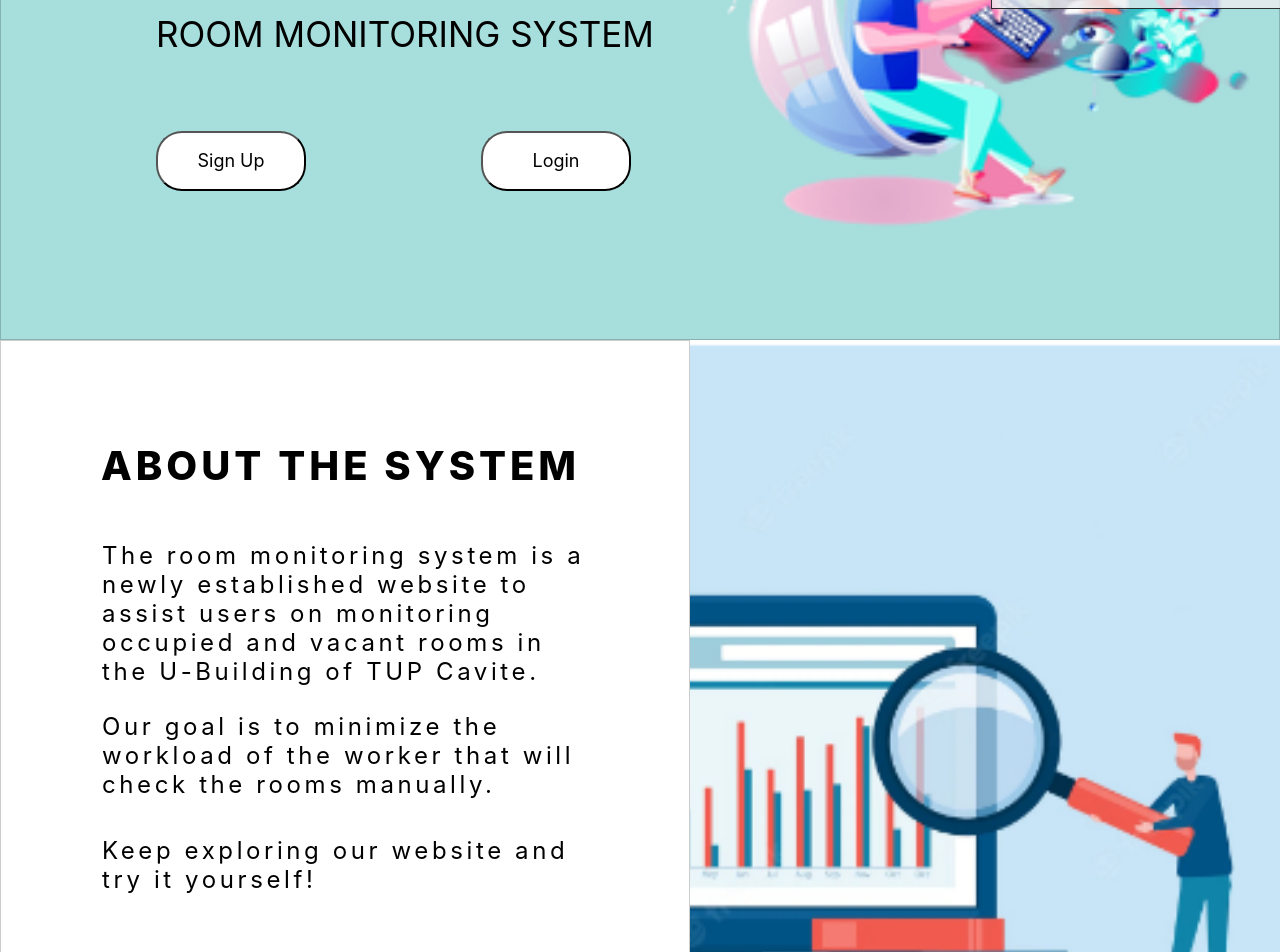
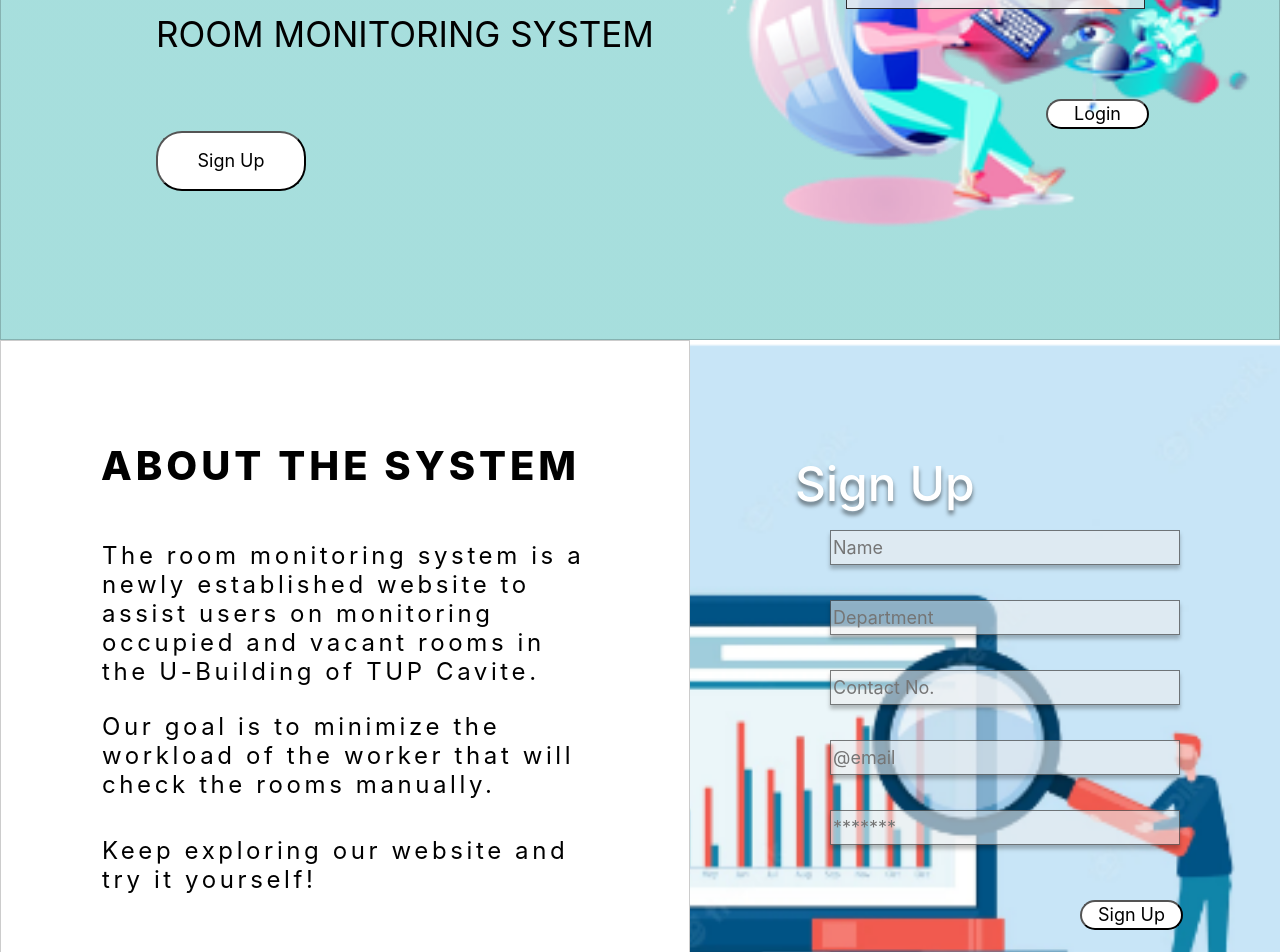
Before and after one commit to JazminnAira/jade_monitoring_system, a Next.js app: page /CoverPage in a window 1280 px wide. Shown: the part 360-1312 px from the top of the page. Built offline with nearby package versions, Linux system fonts and the light colour scheme.

Commit message:
sign up, fix login

```diff
--- a/jade_components/About.jsx
+++ b/jade_components/About.jsx
@@ -5,10 +5,13 @@ import styles from "./About.module.css";
 const About = () => {
     return (
         <div className={styles.background}>
+             <div className={styles.layer}>
             <div className={styles.container}>
+
                 <div>
                     <p className={styles.title}>ABOUT THE SYSTEM</p>
                 </div>
+
                 <div>
                     <p className={styles.content}>The room monitoring system is a newly established website to assist users on monitoring occupied and vacant rooms
                     in the U-Building of TUP Cavite.
@@ -21,7 +24,25 @@ const About = () => {
                 </div>
 
             </div>
+
+            <div className={styles.container2}>
+                    <div className={styles.signup}>
+                        <h4 className={styles.signuplbl}>Sign Up</h4>
+                        <input type="text" className={styles.name} placeholder="Name"/>
+                        <input type="text" className={styles.department} placeholder="Department"/>
+                        <input type="text" className={styles.cnum} placeholder="Contact No."/>
+                        <input type="text" className={styles.email} placeholder="@email"/>
+                        <input type="text" className={styles.password} placeholder="*******"/>
+                        <button className={styles.signup_btn}>Sign Up</button>
+                    </div>
+
+                </div>
+
         </div>
+
+        </div>
+
+
 
 
     );
--- a/jade_components/About.module.css
+++ b/jade_components/About.module.css
@@ -19,6 +19,27 @@
     background: #FFFFFF;
     border: 1px solid rgba(0, 0, 0, 0.2);
 
+
+}
+.container2{
+    display: block;
+    box-sizing: border-box;
+    margin-left: 650px;
+    margin-top: 10px;
+    position: absolute;
+    width: 50%;
+    height: 800px;
+    align-items: center;
+    min-width: 690px;
+    min-height: 100px;
+
+
+
+
+}
+.layer {
+    position: relative;
+    display: flex;
 
 }
 
@@ -76,4 +97,180 @@
         text-align: center;
     }
 
+
 }
+.image{
+    position: relative;
+    width: 650;
+    height: 550;
+    left: 700px;
+}
+
+.layer {
+    position: relative;
+    display: flex;
+
+}
+.signup{
+    width: 100%;
+    text-align: center;
+    position: absolute;
+}
+
+.name {
+    box-sizing: border-box;
+
+    position: absolute;
+    width: 350px;
+    height: 35px;
+    left: 180px;
+    top: 180px;
+
+    background: rgba(237, 238, 241, 0.6);
+    mix-blend-mode: normal;
+    border: 1px solid rgba(0, 0, 0, 0.5);
+    box-shadow: 0px 4px 4px rgba(0, 0, 0, 0.25);
+
+    font-family: 'Inter', sans-serif;
+    font-style: normal;
+    font-weight: 400;
+    font-size: 18px;
+    line-height: 18px;
+    color: #000000;
+}
+
+.department {
+    box-sizing: border-box;
+
+    position: absolute;
+    width: 350px;
+    height: 35px;
+    left: 180px;
+    top: 250px;
+
+    background: rgba(237, 238, 241, 0.6);
+    mix-blend-mode: normal;
+    border: 1px solid rgba(0, 0, 0, 0.5);
+    box-shadow: 0px 4px 4px rgba(0, 0, 0, 0.25);
+
+    font-family: 'Inter', sans-serif;
+    font-style: normal;
+    font-weight: 400;
+    font-size: 18px;
+    line-height: 18px;
+    color: #000000;
+
+
+}
+.cnum {
+    box-sizing: border-box;
+
+    position: absolute;
+    width: 350px;
+    height: 35px;
+    left: 180px;
+    top: 320px;
+
+    background: rgba(237, 238, 241, 0.6);
+    mix-blend-mode: normal;
+    border: 1px solid rgba(0, 0, 0, 0.5);
+    box-shadow: 0px 4px 4px rgba(0, 0, 0, 0.25);
+
+    font-family: 'Inter', sans-serif;
+    font-style: normal;
+    font-weight: 400;
+    font-size: 18px;
+    line-height: 18px;
+    color: #000000;
+
+
+}
+
+.email {
+    box-sizing: border-box;
+
+    position: absolute;
+    width: 350px;
+    height: 35px;
+    left: 180px;
+    top: 390px;
+
+    background: rgba(237, 238, 241, 0.6);
+    mix-blend-mode: normal;
+    border: 1px solid rgba(0, 0, 0, 0.5);
+    box-shadow: 0px 4px 4px rgba(0, 0, 0, 0.25);
+
+    font-family: 'Inter', sans-serif;
+    font-style: normal;
+    font-weight: 400;
+    font-size: 18px;
+    line-height: 18px;
+    color: #000000;
+
+
+}
+
+.password {
+    box-sizing: border-box;
+
+    position: absolute;
+    width: 350px;
+    height: 35px;
+    left: 180px;
+    top: 460px;
+
+    background: rgba(237, 238, 241, 0.6);
+    mix-blend-mode: normal;
+    border: 1px solid rgba(0, 0, 0, 0.5);
+    box-shadow: 0px 4px 4px rgba(0, 0, 0, 0.25);
+
+    font-family: 'Inter', sans-serif;
+    font-style: normal;
+    font-weight: 400;
+    font-size: 18px;
+    line-height: 18px;
+    color: #000000;
+
+
+}
+
+.signuplbl{
+    position: relative;
+    width: 100%;
+    left : 145px;
+    top: 40px;
+
+    font-family: 'Inter',sans-serif;
+    font-style: normal;
+    font-weight: 500;
+    font-size: 6vh;
+    align-items: center;
+    text-align: left;
+
+    color: #FFFFFF;
+
+    mix-blend-mode: normal;
+    text-shadow: 0px 4px 4px rgba(0, 0, 0, 0.5);
+}
+.signup_btn {
+    position: absolute;
+    width: 103px;
+    height: 30px;
+    left: 430px;
+    top: 550px;
+
+    background: #FFFFFF;
+    border-radius: 26px;
+
+    font-family: 'Inter', sans-serif;
+    font-style: normal;
+    font-weight: 400;
+    font-size: 18px;
+    line-height: 18px;
+    cursor: pointer;
+    color: #000000;
+}
+.signup_btn:hover{
+    color: rgb(92, 193, 252);
+    font-weight: bold;
+}
--- a/jade_components/Title.module.css
+++ b/jade_components/Title.module.css
@@ -69,17 +69,18 @@
     font-size: 18px;
     line-height: 18px;
     cursor: pointer;
+    color: #000000;
 }
 .signup_btn:hover{
     color: rgb(92, 193, 252);
     font-weight: bold;
 }
 .login_btn {
-    position: relative;
-    width: 150px;
-    height: 60px;
-    left: 330px;
-    top: 120px;
+    position: absolute;
+    width: 103px;
+    height: 30px;
+    left: 1045px;
+    top: 380px;
 
     background: #FFFFFF;
     border-radius: 26px;
@@ -90,6 +91,7 @@
     font-size: 18px;
     line-height: 18px;
     cursor: pointer;
+    color: #000000;
 }
 
 .login_btn:hover{
@@ -123,12 +125,19 @@
     position: absolute;
     width: 299px;
     height: 40px;
+    left: 180px;
+    top: 180px;
 
+    background: rgba(237, 238, 241, 0.8);
+    mix-blend-mode: normal;
+    border: 1px solid rgba(0, 0, 0, 0.8);
 
-    background: rgba(237, 238, 241, 0.6);
-    mix-blend-mode: normal;
-    border: 1px solid rgba(0, 0, 0, 0.5);
-    font-size: 20px;
+    font-family: 'Inter', sans-serif;
+    font-style: normal;
+    font-weight: 400;
+    font-size: 18px;
+    line-height: 18px;
+    color: #000000;
 }
 
 .password {
@@ -137,12 +146,21 @@
     position: absolute;
     width: 299px;
     height: 40px;
+    left: 180px;
     top: 250px;
 
     background: rgba(237, 238, 241, 0.8);
     mix-blend-mode: normal;
     border: 1px solid rgba(0, 0, 0, 0.8);
-    font-size: 20px;
+
+    font-family: 'Inter', sans-serif;
+    font-style: normal;
+    font-weight: 400;
+    font-size: 18px;
+    line-height: 18px;
+    color: #000000;
+
+
 }
 
 .welcome{
@@ -155,7 +173,7 @@
     font-weight: 500;
     font-size: 6vh;
     align-items: center;
-    text-align: center;
+    text-align: left;
 
     color: #000000;
 
--- a/package.json
+++ b/package.json
@@ -15,6 +15,7 @@
     "eslint": "8.28.0",
     "eslint-config-next": "13.0.4",
     "next": "13.0.4",
+    "next.js": "^1.0.3",
     "react": "18.2.0",
     "react-dom": "18.2.0",
     "typescript": "4.9.3"
```
Also changed, not shown: 1 other file (tests, documents, lock files or other folders).
